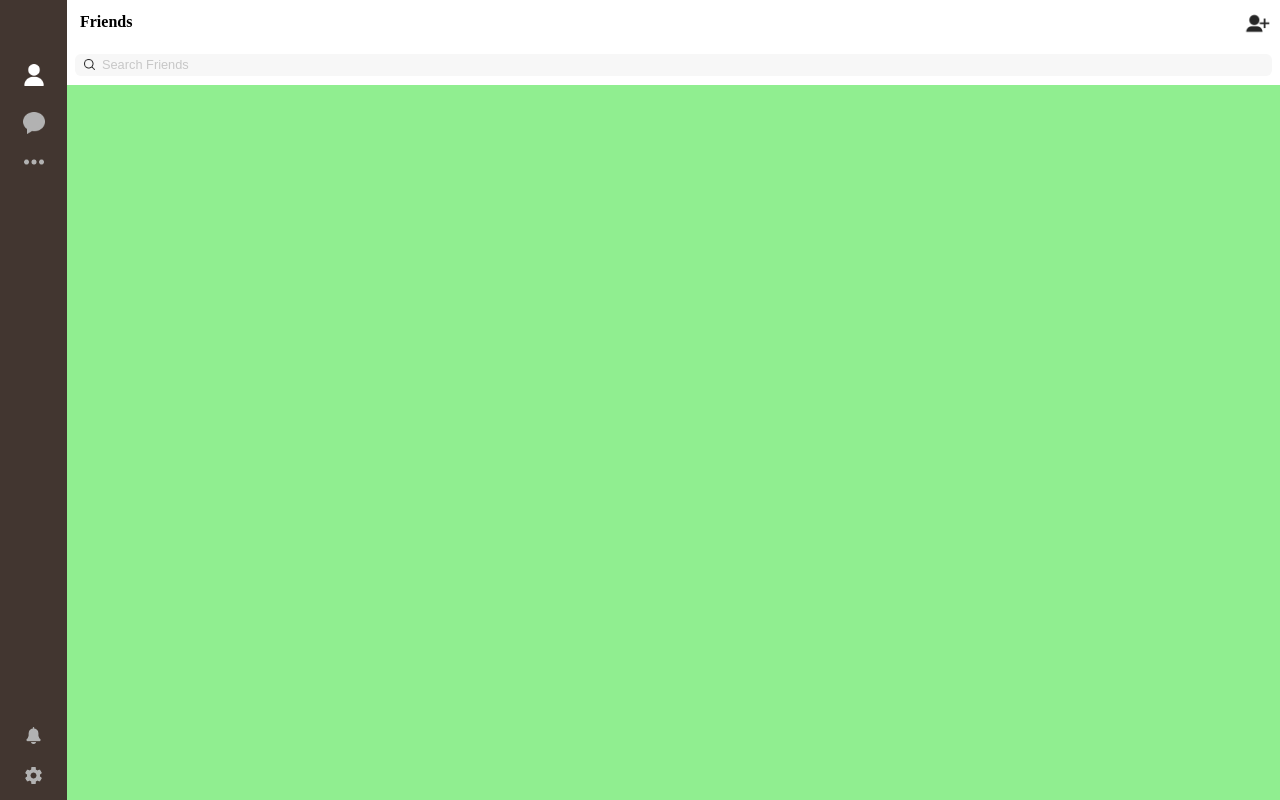
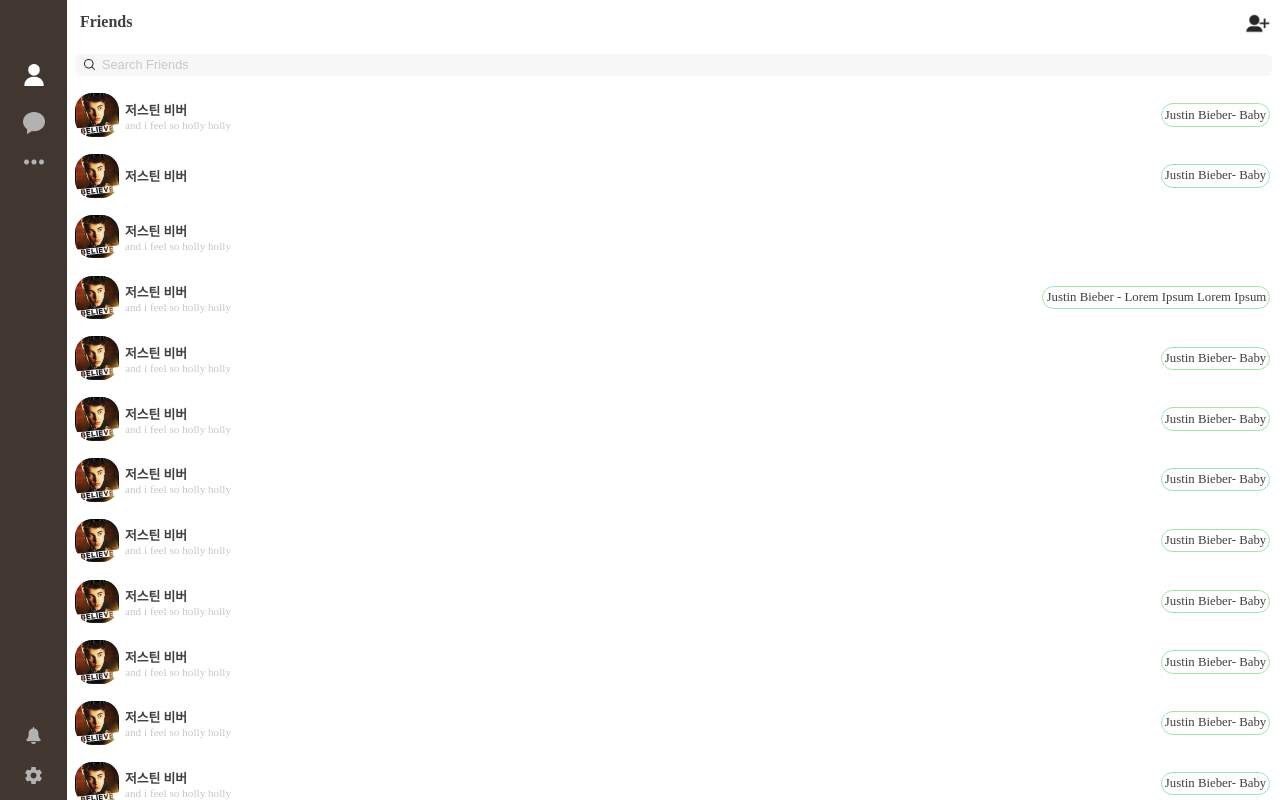
Before and after one commit to gomjellie/kakaotalk, a React (Create React App) app: page / in a window 1280 px wide. Built offline with nearby package versions, Linux system fonts and the light colour scheme.

Commit message:
친구목록에서 UserItem 아바타, 이름, 상태메시지, 음악까지 표시

```diff
--- a/src/features/friend/Friend.js
+++ b/src/features/friend/Friend.js
@@ -1,12 +1,19 @@
 import React from 'react';
 import addFriendImg from '../../assets/addFriend.png';
 import searchImg from '../../assets/search.png';
+import UserItem from './UserItem';
 
 export default function Friend() {
+  const user = {
+    nickname: "저스틴 비버",
+    stat: "and i feel so holly holly",
+    music: "Justin Bieber- Baby",
+  };
+
   return (
     <section className="ContentRoot">
       <header className="ContentHeader">
-        <h4 className="TabName">Friends</h4>
+        <div className="TabName">Friends</div>
         <img id="addFriend" height="65%" src={addFriendImg} alt=""/>
 
       </header>
@@ -16,8 +23,21 @@
           <input className="SearchFriends" placeholder="Search Friends" />
         </div>
       </div>
-      <main>
-
+      <main className="Main">
+        <UserItem nickname={user.nickname} stat={user.stat} music={user.music}/>
+        <UserItem nickname={user.nickname} music={user.music}/>
+        <UserItem nickname={user.nickname} stat={user.stat}/>
+        <UserItem nickname={user.nickname} stat={user.stat} music="Justin Bieber - Lorem Ipsum Lorem Ipsum"/>
+        <UserItem nickname={user.nickname} stat={user.stat} music={user.music}/>
+        <UserItem nickname={user.nickname} stat={user.stat} music={user.music}/>
+        <UserItem nickname={user.nickname} stat={user.stat} music={user.music}/>
+        <UserItem nickname={user.nickname} stat={user.stat} music={user.music}/>
+        <UserItem nickname={user.nickname} stat={user.stat} music={user.music}/>
+        <UserItem nickname={user.nickname} stat={user.stat} music={user.music}/>
+        <UserItem nickname={user.nickname} stat={user.stat} music={user.music}/>
+        <UserItem nickname={user.nickname} stat={user.stat} music={user.music}/>
+        <UserItem nickname={user.nickname} stat={user.stat} music={user.music}/>
+        <UserItem nickname={user.nickname} stat={user.stat} music={user.music}/>
       </main>
     </section>
   )
--- /dev/null
+++ b/src/features/friend/UserItem.js
@@ -0,0 +1,20 @@
+import React from 'react';
+import bieberImg from '../../assets/bieber.jpg';
+
+export default function UserItem({nickname, stat, music}) {
+  return (
+    <div className="UserItem">
+      <img className="Avatar" src={bieberImg} alt=""></img>
+      <div className="Infos">
+        <div className="LeftInfo">
+          {nickname && <div className="NickName">{ nickname }</div>}
+          {stat && <div className="StatMessage">{ stat }</div> }
+        </div>
+
+        {music && <div className="RightInfo">
+          <div className="Music">{ music }</div>
+        </div>}
+      </div>
+    </div>
+  )
+}
--- a/src/styles/_friend.scss
+++ b/src/styles/_friend.scss
@@ -1,9 +1,15 @@
+
+@mixin textEllipse() {
+  width: 100%;
+  white-space: nowrap;
+  overflow: hidden;
+  text-overflow: ellipsis;
+}
 
 .ContentRoot {
   display: block;
   height: 100%;
   flex: 1;
-  background-color: lightgreen;
 
   .ContentHeader {
     @include flexCenter(row);
@@ -12,6 +18,8 @@
     height: 2.8rem;
     background-color: $white;
     .TabName {
+      color: $black;
+      font-weight: 800;
       margin-left: 0.8rem;
     }
 
@@ -60,4 +68,60 @@
       }
     }
   }
+
+  main {
+    height: calc(100% - 5.3rem);
+    overflow-y: auto;
+    .UserItem {
+      display: flex;
+      flex-direction: row;
+      justify-content: flex-start;
+      align-items: center;
+      height: 3.4rem;
+      padding: 0.2rem;
+
+      .Avatar {
+        margin-left: 0.3rem;
+        height: 80%;
+        border-radius: 40%;
+      }
+
+      .Infos {
+        display: flex;
+        flex-direction: row;
+        justify-content: space-between;
+        width: 100%;
+        height: 100%;
+        align-items: center;
+        padding: 0 0.4rem;
+
+        .LeftInfo {
+          .NickName {
+            color: $black;
+            font-weight: bold;
+            font-size: 0.8rem;
+          }
+
+          .StatMessage {
+            font-size: 0.7rem;
+            color: $dimGray;
+          }
+        }
+
+        .RightInfo {
+          max-width: 50%;
+          border: 0.12rem solid $melon;
+          border-radius: 1rem;
+          padding: 0.2rem; // 0.4rem;
+
+          .Music {
+            color: $black;
+            font-size: 0.8rem;
+            @include textEllipse();
+            color: $black;
+          }
+        }
+      }
+    }
+  }
 }
--- a/src/styles/_sidebar.scss
+++ b/src/styles/_sidebar.scss
@@ -4,7 +4,8 @@
   @include flexCenter(column);
   @include draggable();
   height: 100%;
-  width: 4.2rem;
+  // width: 4.2rem;
+  min-width: 4.2rem;
   background-color: $brown;
   position: sticky; // 스크롤에도 이동하지 않게
 
--- a/src/styles/_variables.scss
+++ b/src/styles/_variables.scss
@@ -1,4 +1,6 @@
 $brown: rgb(66, 54, 48);
+$black: rgb(64, 64, 64);
 $white: rgb(255, 255, 255);
 $gray: rgb(247,247,247);
 $dimGray: rgb(199, 199, 199);
+$melon: rgb(154, 231, 176);
--- a/src/styles/style.css
+++ b/src/styles/style.css
@@ -15,7 +15,7 @@
           flex-direction: column;
   -webkit-app-region: drag;
   height: 100%;
-  width: 4.2rem;
+  min-width: 4.2rem;
   background-color: #423630;
   position: -webkit-sticky;
   position: sticky;
@@ -67,7 +67,6 @@
   -webkit-box-flex: 1;
       -ms-flex: 1;
           flex: 1;
-  background-color: lightgreen;
 }
 
 .ContentRoot .ContentHeader {
@@ -94,6 +93,8 @@
 }
 
 .ContentRoot .ContentHeader .TabName {
+  color: #404040;
+  font-weight: 800;
   margin-left: 0.8rem;
 }
 
@@ -185,6 +186,82 @@
   color: #c7c7c7;
 }
 
+.ContentRoot main {
+  height: calc(100% - 5.3rem);
+  overflow-y: auto;
+}
+
+.ContentRoot main .UserItem {
+  display: -webkit-box;
+  display: -ms-flexbox;
+  display: flex;
+  -webkit-box-orient: horizontal;
+  -webkit-box-direction: normal;
+      -ms-flex-direction: row;
+          flex-direction: row;
+  -webkit-box-pack: start;
+      -ms-flex-pack: start;
+          justify-content: flex-start;
+  -webkit-box-align: center;
+      -ms-flex-align: center;
+          align-items: center;
+  height: 3.4rem;
+  padding: 0.2rem;
+}
+
+.ContentRoot main .UserItem .Avatar {
+  margin-left: 0.3rem;
+  height: 80%;
+  border-radius: 40%;
+}
+
+.ContentRoot main .UserItem .Infos {
+  display: -webkit-box;
+  display: -ms-flexbox;
+  display: flex;
+  -webkit-box-orient: horizontal;
+  -webkit-box-direction: normal;
+      -ms-flex-direction: row;
+          flex-direction: row;
+  -webkit-box-pack: justify;
+      -ms-flex-pack: justify;
+          justify-content: space-between;
+  width: 100%;
+  height: 100%;
+  -webkit-box-align: center;
+      -ms-flex-align: center;
+          align-items: center;
+  padding: 0 0.4rem;
+}
+
+.ContentRoot main .UserItem .Infos .LeftInfo .NickName {
+  color: #404040;
+  font-weight: bold;
+  font-size: 0.8rem;
+}
+
+.ContentRoot main .UserItem .Infos .LeftInfo .StatMessage {
+  font-size: 0.7rem;
+  color: #c7c7c7;
+}
+
+.ContentRoot main .UserItem .Infos .RightInfo {
+  max-width: 50%;
+  border: 0.12rem solid #9ae7b0;
+  border-radius: 1rem;
+  padding: 0.2rem;
+}
+
+.ContentRoot main .UserItem .Infos .RightInfo .Music {
+  color: #404040;
+  font-size: 0.8rem;
+  width: 100%;
+  white-space: nowrap;
+  overflow: hidden;
+  text-overflow: ellipsis;
+  color: #404040;
+}
+
 body {
   margin: 0;
 }
@@ -204,11 +281,13 @@
   -webkit-box-direction: normal;
       -ms-flex-direction: row;
           flex-direction: row;
+  -webkit-box-pack: justify;
+      -ms-flex-pack: justify;
+          justify-content: space-between;
   -webkit-user-select: none;
      -moz-user-select: none;
       -ms-user-select: none;
           user-select: none;
   height: 100vh;
-  background-color: antiquewhite;
 }
 /*# sourceMappingURL=style.css.map */
--- a/src/styles/style.scss
+++ b/src/styles/style.scss
@@ -9,8 +9,8 @@
 
 .App {
   @include flexCenter(row);
+  justify-content: space-between;
   user-select: none;
 
   height: 100vh;
-  background-color: antiquewhite;
 }
```
Also changed, not shown: src/assets/bieber.jpg (added), 1 other file (tests, documents, lock files or other folders).
